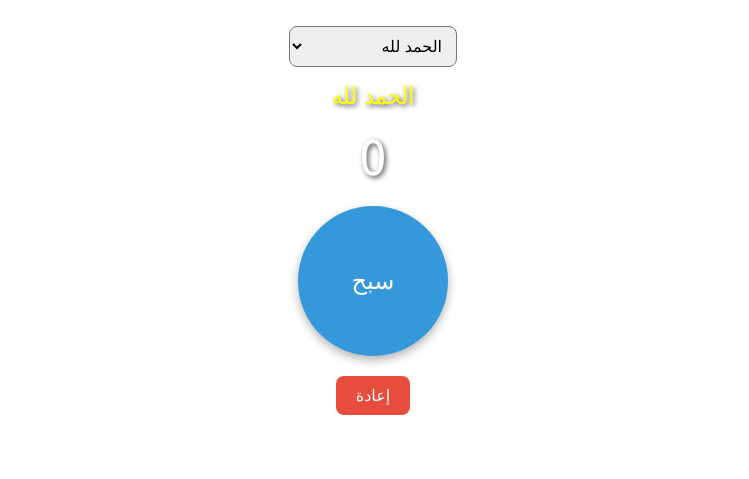
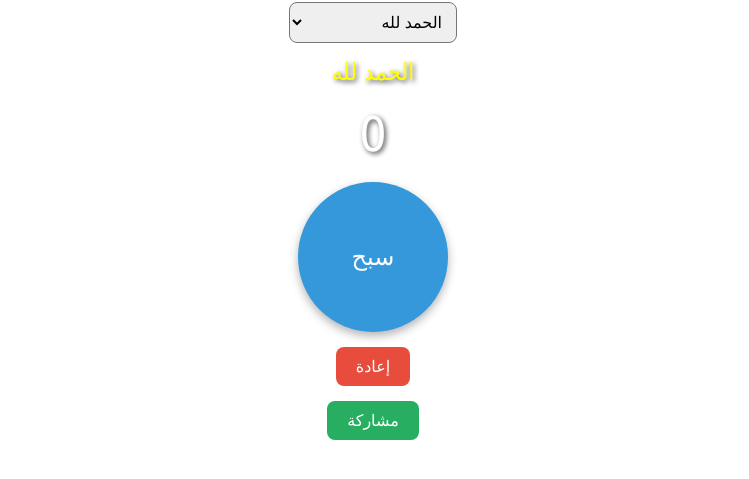
Before and after one commit to marawanwalieed/tasbeeh, a plain HTML site: page index.html in a window 1280 px wide. Shown: the part 229-708 px from the top of the page, without its empty margins (267-1016 px from the left). Drawn offline with Linux system fonts and the light colour scheme.

Commit message:
Add files via upload

```diff
--- a/index.html
+++ b/index.html
@@ -48,15 +48,22 @@
       background: #2980b9;
     }
 
-    .reset {
-      margin-top: 20px;
+    .reset, .share {
+      margin-top: 15px;
       padding: 10px 20px;
-      background: #e74c3c;
       border: none;
       color: white;
       font-size: 1rem;
       cursor: pointer;
       border-radius: 8px;
+    }
+
+    .reset {
+      background: #e74c3c;
+    }
+
+    .share {
+      background: #27ae60;
     }
 
     #zekr-select {
@@ -88,6 +95,7 @@
   <div id="counter">0</div>
   <button id="tasbeeh-btn">سبح</button>
   <button class="reset" onclick="resetCounter()">إعادة</button>
+  <button class="share" onclick="shareCounter()">مشاركة</button>
 
   <script>
     let count = localStorage.getItem("tasbeehCount") || 0;
@@ -114,6 +122,20 @@
       document.getElementById("chosen-zekr").innerText = currentZekr;
       localStorage.setItem("zekr", currentZekr);
     });
+
+    function shareCounter() {
+      const message = أنا قلت (${currentZekr}) ${count} مرة.\nصدقة على روح المرحوم حمدي عيد سلامه الشيخ.;
+
+      if (navigator.share) {
+        navigator.share({
+          title: 'سبحة إلكترونية',
+          text: message,
+          url: window.location.href
+        });
+      } else {
+        alert("المشاركة غير مدعومة في هذا المتصفح.\nالنص:\n" + message);
+      }
+    }
   </script>
 </body>
 </html>
```
